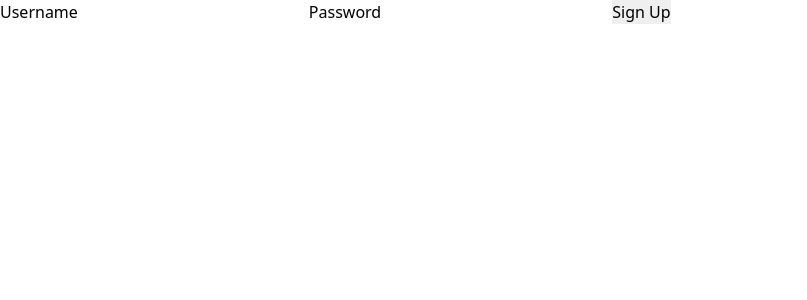
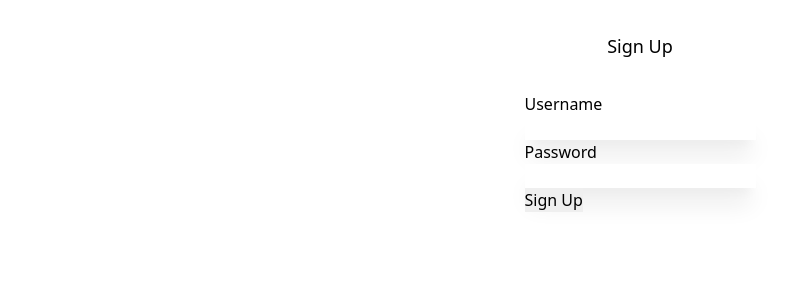
Before and after one commit to rohit1101/Sales-Sheet-Frontend, a React (Create React App) app: page /signup in a window 1280 px wide. Shown: the top 300 px of the page, without its empty margins (0-807 px from the left). Built offline with nearby package versions, Linux system fonts and the light colour scheme; no server answers.

Commit message:
Update Route.jsx

```diff
--- /dev/null
+++ b/src/AuthContext.js
@@ -0,0 +1,5 @@
+import React from "react";
+
+const AuthContext = React.createContext();
+
+export default AuthContext;
--- a/src/Layout.jsx
+++ b/src/Layout.jsx
@@ -2,10 +2,8 @@ import React from "react";
 
 const Layout = ({ children }) => {
   return (
-    <div>
-      <div className="w-full max-w-screen-md mx-auto rounded-sm h-full">
-        {children}
-      </div>
+    <div className="w-full max-w-screen-md mx-auto rounded-sm h-full text-center">
+      {children}
     </div>
   );
 };
--- /dev/null
+++ b/src/PrivateRoute.js
@@ -0,0 +1,15 @@
+import { Redirect, Route } from "react-router-dom";
+
+function PrivateRoute({ children, ...rest }) {
+  const auth = false;
+  return (
+    <Route
+      {...rest}
+      render={() => {
+        return auth ? children : <Redirect to="/login" />;
+      }}
+    />
+  );
+}
+
+export default PrivateRoute;
--- a/src/Route.jsx
+++ b/src/Route.jsx
@@ -4,6 +4,7 @@ import App from "./App";
 import CreateSalesEntry from "./pages/CreateSalesEntry";
 import Login from "./pages/Login";
 import SignUp from "./pages/SignUp";
+import PrivateRoute from "./PrivateRoute";
 import SalesContext from "./SalesContext";
 import { getAllExpensesEntries, getAllIncomeEntries } from "./services/api";
 
@@ -42,21 +43,22 @@ const Routes = () => {
           <Route exact path="/signup">
             <SignUp />
           </Route>
-          <Route exact path="/">
+
+          <PrivateRoute exact path="/">
             <App />
-          </Route>
-          <Route exact path="/income">
+          </PrivateRoute>
+          <PrivateRoute exact path="/income">
             <CreateSalesEntry />
-          </Route>
-          <Route path="/income/:id" exact>
+          </PrivateRoute>
+          <PrivateRoute path="/income/:id" exact>
             <CreateSalesEntry />
-          </Route>
-          <Route path="/expense" exact>
+          </PrivateRoute>
+          <PrivateRoute path="/expense" exact>
             <CreateSalesEntry />
-          </Route>
-          <Route path="/expense/:id" exact>
+          </PrivateRoute>
+          <PrivateRoute path="/expense/:id" exact>
             <CreateSalesEntry />
-          </Route>
+          </PrivateRoute>
         </Switch>
       </Router>
     </SalesContext.Provider>
--- a/src/pages/Login.jsx
+++ b/src/pages/Login.jsx
@@ -1,11 +1,29 @@
+import { useContext } from "react";
+import { useHistory, useLocation } from "react-router-dom";
+import AuthContext from "../AuthContext";
+import Layout from "../Layout";
+
 const Login = () => {
+  const location = useLocation();
+  const history = useHistory();
+  // const { authLogin, loginData } = useContext(AuthContext);
+
+  // if (authLogin) {
+  //   const { from } = location.state || { from: { pathname: "/" } };
+  //   history.replace(from);
+  // }
   return (
-    <form action="">
-      <label>Username</label>
-      <input />
-      <label>Password</label>
-      <input type="submit" value="Login" />
-    </form>
+    <Layout>
+      <h1 className="text-lg my-8">Login</h1>
+      <form className="inline-block text-left">
+        <label className="block">Username</label>
+        <input className="shadow-xl  focus:outline-none focus:ring-2 focus:ring-purple-300" />
+        <label className="block">Password</label>
+        <input className="shadow-xl  focus:outline-none focus:ring-2 focus:ring-purple-300" />
+        <div></div>
+        <input type="submit" value="Login" />
+      </form>
+    </Layout>
   );
 };
 
--- a/src/pages/SignUp.jsx
+++ b/src/pages/SignUp.jsx
@@ -1,12 +1,18 @@
+import Layout from "../Layout";
+
 const SignUp = () => {
   return (
-    <form>
-      <label>Username</label>
-      <input />
-      <label>Password</label>
-      <input />
-      <input type="submit" value='Sign Up'/>
-    </form>
+    <Layout>
+      <h1 className="text-lg my-8">Sign Up</h1>
+      <form className="inline-block text-left">
+        <label className="block">Username</label>
+        <input className="shadow-xl  focus:outline-none focus:ring-2 focus:ring-purple-300" />
+        <label className="block">Password</label>
+        <input className="shadow-xl  focus:outline-none focus:ring-2 focus:ring-purple-300" />
+        <div></div>
+        <input type="submit" value="Sign Up" />
+      </form>
+    </Layout>
   );
 };
 
```
